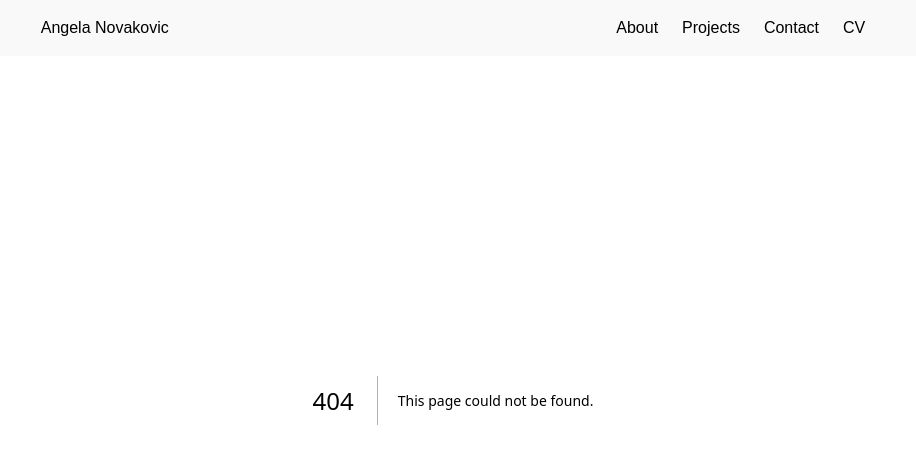
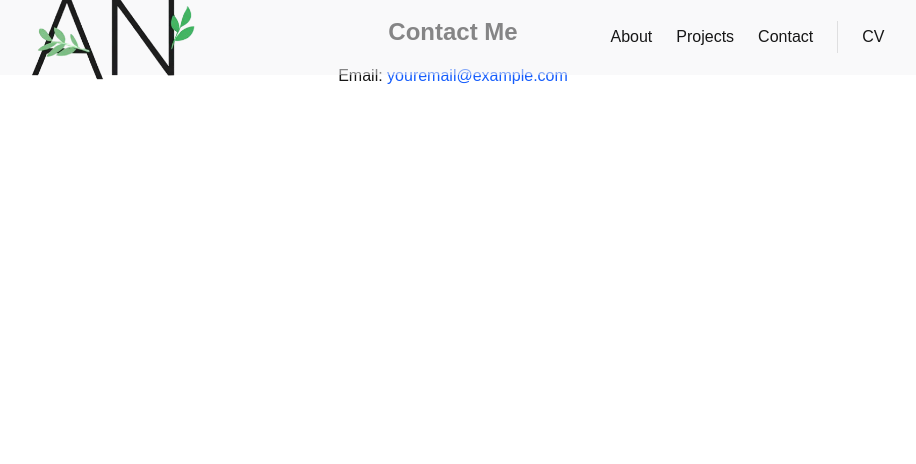
Before and after one commit to AngelaNova/portfolio, a Next.js app: page /about in a window 1280 px wide. Before the commit this address had no page. Shown: the top 464 px of the page, without its empty margins (187-1103 px from the left). Built offline with nearby package versions, Linux system fonts and the light colour scheme.

Commit message:
updated logo

```diff
--- /dev/null
+++ b/src/app/about/page.tsx
@@ -0,0 +1,16 @@
+export default function Contact() {
+  return (
+    <main className="p-4 text-center">
+      <h2 className="text-2xl font-bold mb-4">Contact Me</h2>
+      <p>
+        Email:{" "}
+        <a
+          href="mailto:youremail@example.com"
+          className="text-blue-600 hover:underline"
+        >
+          youremail@example.com
+        </a>
+      </p>
+    </main>
+  );
+}
--- a/src/app/components/Navbar.tsx
+++ /dev/null
@@ -1,24 +0,0 @@
-import Link from "next/link";
-
-export default function Navbar() {
-  return (
-    <nav className="fixed w-full flex justify-around space-x-6 p-4 bg-gray-100/50 mb-6 ">
-      <div className="flex">Angela Novakovic</div>
-      <div className="flex space-x-6">
-        <Link href="/about" className="hover:text-blue-500">
-          About
-        </Link>
-        <Link href="/projects" className="hover:text-blue-500">
-          Projects
-        </Link>
-        <Link href="/contact" className="hover:text-blue-500">
-          Contact
-        </Link>
-
-        <Link href="/contact" className="hover:text-blue-500">
-          CV
-        </Link>
-      </div>
-    </nav>
-  );
-}
--- a/src/app/layout.tsx
+++ b/src/app/layout.tsx
@@ -1,5 +1,5 @@
 import "./globals.css";
-import Navbar from "./components/Navbar";
+import Navbar from "../components/Navbar";
 
 export const metadata = {
   title: "Angela Portfolio",
--- a/src/app/projects/page.tsx
+++ b/src/app/projects/page.tsx
@@ -1,4 +1,4 @@
-import Project from "../components/Project";
+import Project from "../../components/Project";
 
 export default function Projects() {
   const projects = [
--- /dev/null
+++ b/src/components/Navbar.tsx
@@ -0,0 +1,35 @@
+import Link from "next/link";
+import Image from "next/image";
+
+export default function Navbar() {
+  return (
+    <nav className="fixed w-full flex justify-around items-center space-x-6 p-4 bg-gray-100/50 mb-6 ">
+      <div className="flex">
+        <Link href="/">
+          <Image
+            src="/AN_Logo.png"
+            alt="AN logo"
+            width={180}
+            height={180}
+            className="-mb-8 -mt-10"
+          />
+        </Link>
+      </div>
+      <div className="flex flex-row justify-around items-center space-x-6">
+        <Link href="/about" className="hover:text-blue-500">
+          About
+        </Link>
+        <Link href="/projects" className="hover:text-blue-500">
+          Projects
+        </Link>
+        <Link href="/contact" className="hover:text-blue-500">
+          Contact
+        </Link>
+        <div className="border-l border-[#0000001A] h-8"></div>
+        <Link href="/contact" className="hover:text-blue-500">
+          CV
+        </Link>
+      </div>
+    </nav>
+  );
+}
```
Also changed, not shown: public/AN_Logo.png (added), src/components/Project.tsx (renamed from src/app/components/Project.tsx).
